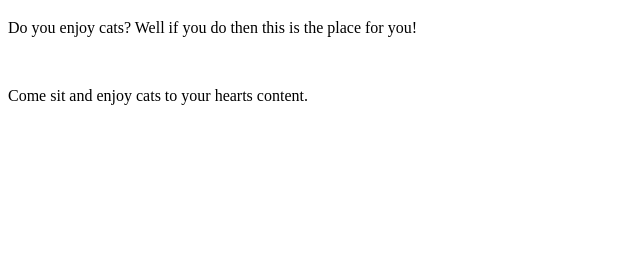
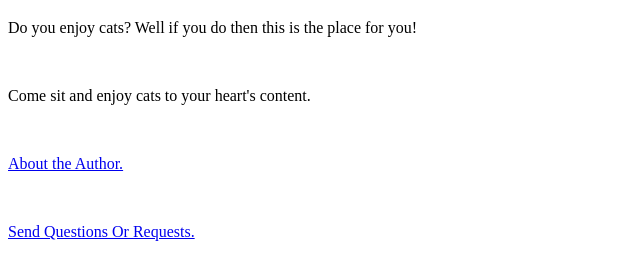
Before and after one commit to choolwatur/Website-Development, a plain HTML site: page index.html in a window 1280 px wide. Shown: the part 61-340 px from the top of the page, without its empty margins (0-640 px from the left). Drawn offline with Linux system fonts and the light colour scheme.

Commit message:
index.html

```diff
--- a/index.html
+++ b/index.html
@@ -7,6 +7,10 @@
         <h1>Welcome to Cat Hub!</h1>
         <p> Do you enjoy cats? Well if you do then this is the place for you!</p>
         <br/>
-        <p> Come sit and enjoy cats to your hearts content.</p>
+        <p> Come sit and enjoy cats to your heart's content.</p>
+        <br/>
+        <p><a href="file:///C:/Users/Sky/Website%20Dev/about.html" target="_self">About the Author.</a></p>
+        <br/>
+        <p><a href="mailto:sky.perez@malad.us">Send Questions Or Requests.</a></p>
     </body>
 </html>
```
